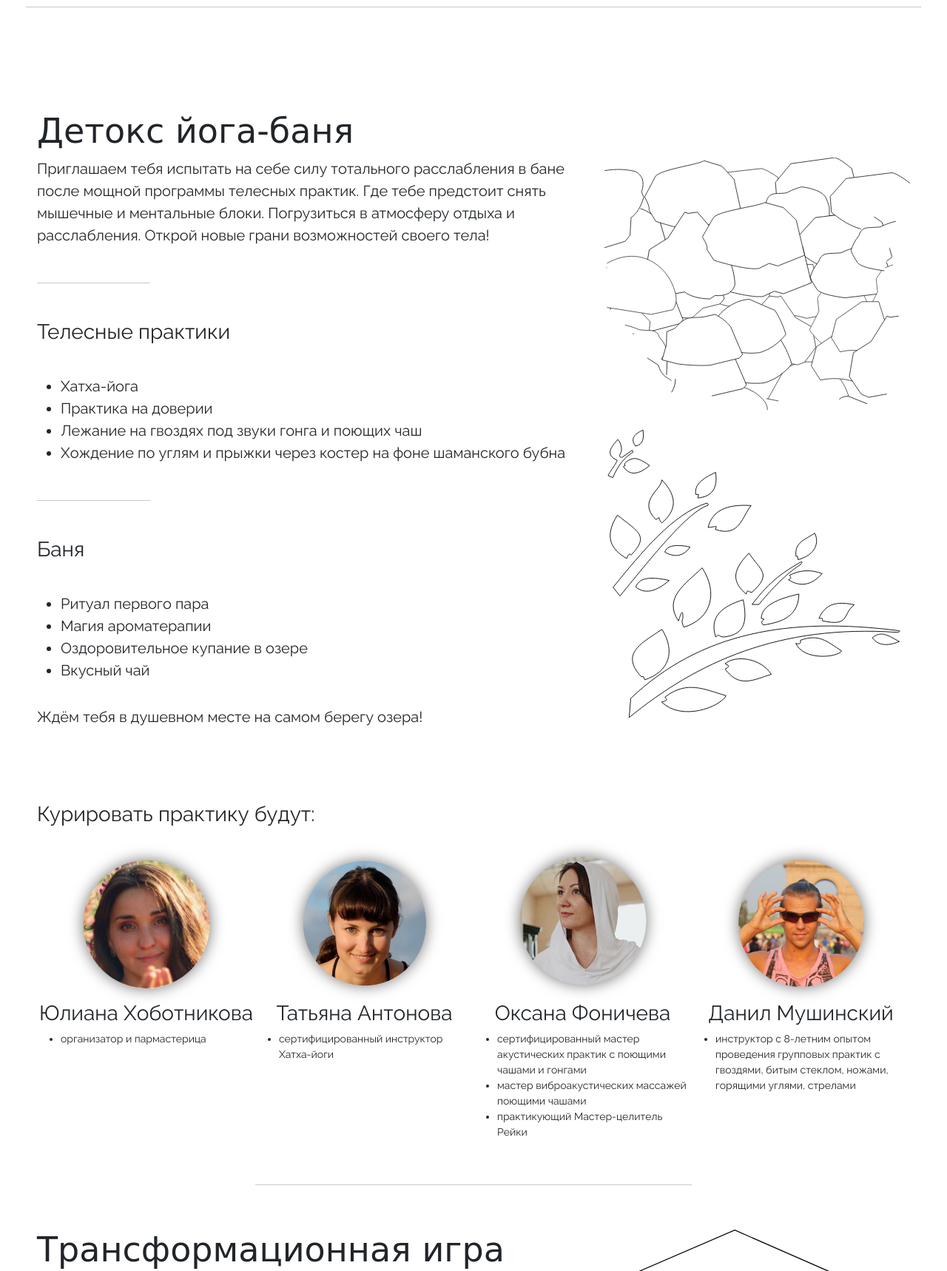
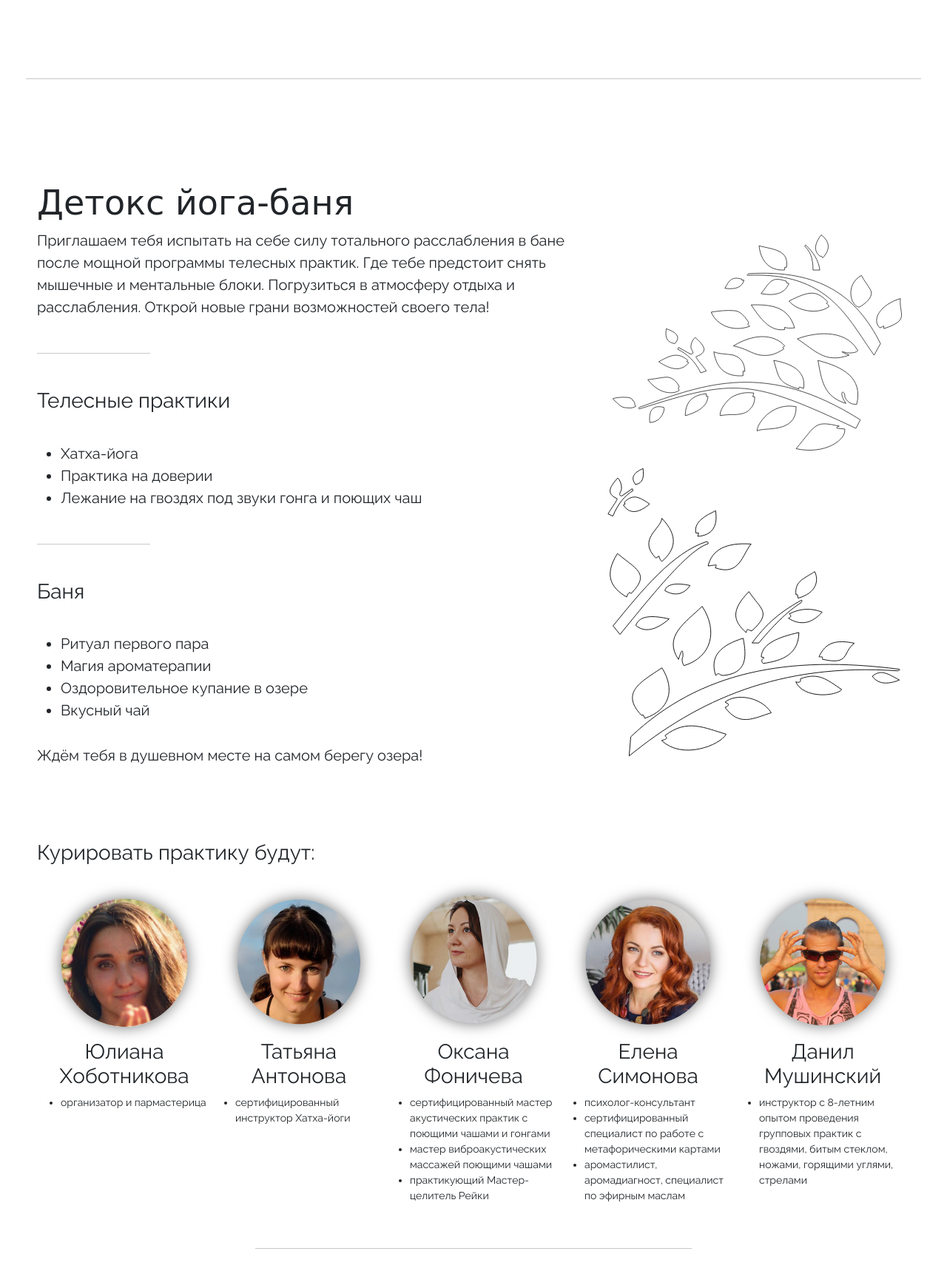
Before and after one commit to GamaRayL/UsladaTela, a Node server app: page / in a window 1280 px wide. Shown: the part 960-2678 px from the top of the page at 74% size. Run offline with Node 20, Linux system fonts and the light colour scheme; some web fonts are replaced.

Commit message:
Из текста убрал хождение по углям. Добавил ароматерапию. Угли убрал. Добавил веточки. Доработал куб. Добавил кружочки на фигуру человека. Елена Симонова - добавил.

```diff
--- a/public/css/styles.css
+++ b/public/css/styles.css
@@ -133,7 +133,7 @@ h2 {
 
 .detox-bottom-description {
   display: flex;
-  justify-content: space-between;
+  justify-content: center;
   margin-top: 40px;
 }
 
@@ -189,9 +189,9 @@ h2 {
 
 .cube-graph,
 .leaves-graph,
-.coals-graph,
 .body-graph {
   transition: 0.7s ease-in-out;
+  width: 100%;
 }
 
 .content {
@@ -309,7 +309,7 @@ h2 {
   }
 }
 
-@media (max-width: 768px) {
+@media (max-width: 890px) {
   /* .detox */
   /* .navigation */
 
@@ -323,6 +323,10 @@ h2 {
 
   .best-wishes {
     margin-top: 20px;
+  }
+
+  .leaves-graph {
+    width: 90%;
   }
 
   .detox-main-svg,
@@ -458,10 +462,6 @@ h2 {
     order: 0;
   }
 
-  .leaves-graph {
-    display: none;
-  }
-
   .detox-main-description {
     width: 100%;
     order: 1;
--- a/public/js/jquery.for-event.js
+++ b/public/js/jquery.for-event.js
@@ -8,12 +8,10 @@ $(function () {
   // Добавление свойств по наведение на одни элементы, что задействуют другие.
 
   $(".detox-main").on("mouseover", function () {
-    $(".coals-graph").css("filter", "drop-shadow(1px 1px 15px rgba(245, 134, 52, 1))");
-    $(".leaves-graph").css("filter", "drop-shadow(1px 1px 1px rgba(129, 178, 20, 1))");
+    $(".leaves-graph").css("filter", "drop-shadow(0px 0px 10px rgba(129, 178, 20, 1))");
   });
 
   $(".detox-main").on("mouseout", function () {
-    $(".coals-graph").css("filter", "none");
     $(".leaves-graph").css("filter", "none");
   });
 
--- a/views/partials/top.ejs
+++ b/views/partials/top.ejs
@@ -100,9 +100,6 @@
                 <li>
                   Лежание на гвоздях под звуки гонга и поющих чаш
                 </li>
-                <li>
-                  Хождение по углям и прыжки через костер на фоне шаманского бубна
-                </li>
               </ul>
               <hr class="hr-small">
               <h3>Баня</h3>
@@ -125,8 +122,8 @@
 
 
             <div class="detox-main-svg">
-              <img class="coals-graph" src="images/coals.svg" alt="">
-              <img class="leaves-graph" src="images/leaves.svg" alt="Контур листьев">
+              <img class="leaves-graph" src="images/leaves-left.svg" alt="Контур листьев">
+              <img class="leaves-graph" src="images/leaves-right.svg" alt="Контур листьев">
             </div>
           </div>
 
@@ -165,6 +162,17 @@
                     виброакустических массажей поющими
                     чашами</li>
                   <li> практикующий Мастер-целитель Рейки</li>
+                </ul>
+              </div>
+              <div class="detox-bottom-description-mentor">
+                <div class="detox-bottom-description-mentor-avatar">
+                  <img class="avatar-size" src="images/elena.png" width="180px" height="180px" alt="">
+                </div>
+                <h3>Елена <br>Симонова</h3>
+                <ul>
+                  <li> психолог-консультант</li>
+                  <li> сертифицированный специалист по работе с метафорическими картами</li>
+                  <li> аромастилист, аромадиагност, специалист по эфирным маслам</li>
                 </ul>
               </div>
               <div class="detox-bottom-description-mentor">
```
Also changed, not shown: public/images/body.svg, public/images/cube.svg, public/images/elena.png (added), public/images/leaves-left.svg (added), public/images/leaves-right.svg (added), public/images/leaves.svg, public/images/tanya.svg (deleted), public/images/tanya1.png (deleted).
